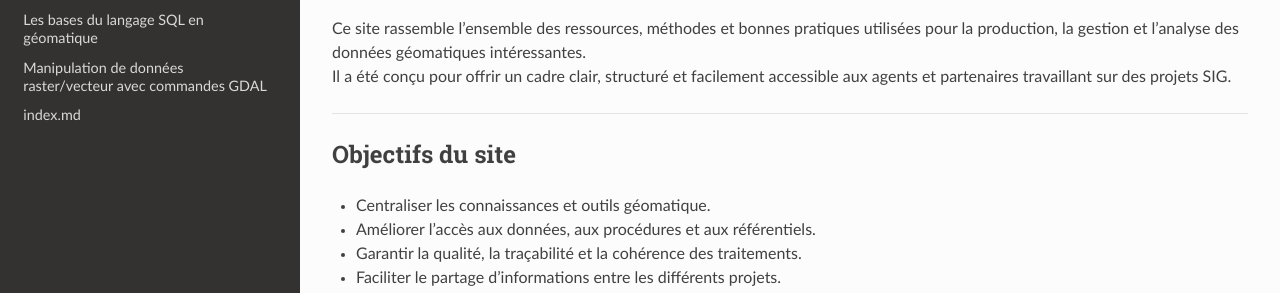
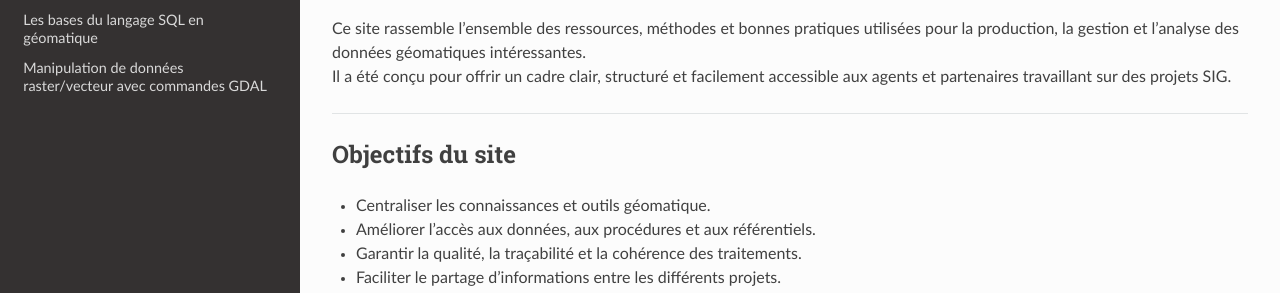
Before and after one commit to abdou123-guene/Site_de_documentation_geomatique, an MkDocs documentation site: the page built from docs/index.md, in a window 1280 px wide. Shown: the part 343-636 px from the top of the page. Built offline with MkDocs 1.6.1, drawn with Linux system fonts in a browser that asks for light colours; nearby versions of some CDN libraries.

Commit message:
Update mkdocs.yml

```diff
--- a/mkdocs.yml
+++ b/mkdocs.yml
@@ -9,8 +9,7 @@
   - Cycle de vie des données: cycle_de_vie_des_donnees.md
   - Interopérabilité de données en géomatique: Interoperabilite.md
   - Les bases du langage SQL en géomatique: aide_sql.md
-  - Manipulation de données raster/vecteur avec commandes GDAL: gdal_geomatique.md
-  - index.md: GDAL sur Ubuntu
+  - Manipulation de données raster/vecteur avec commandes GDAL: GDAL_Ubuntu.md
 
 extra_css:
   - css/le_style.css
```
